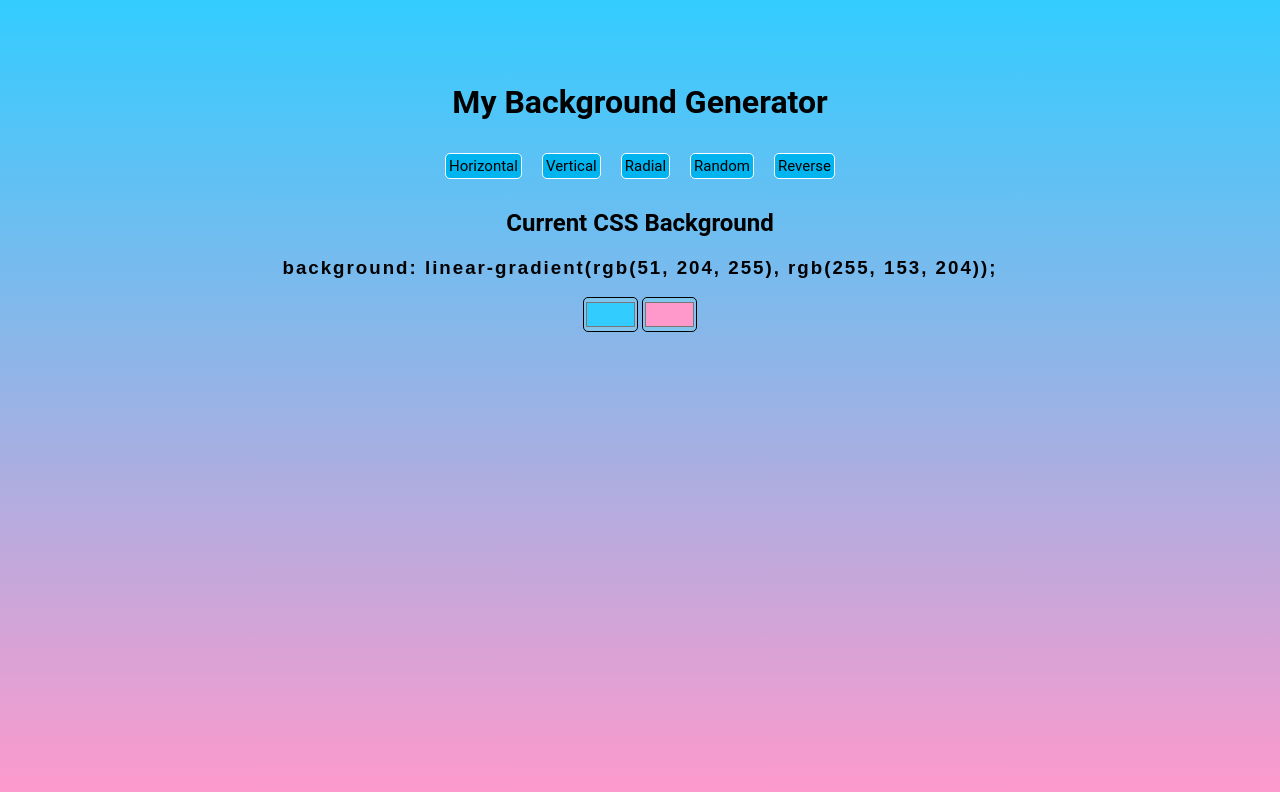
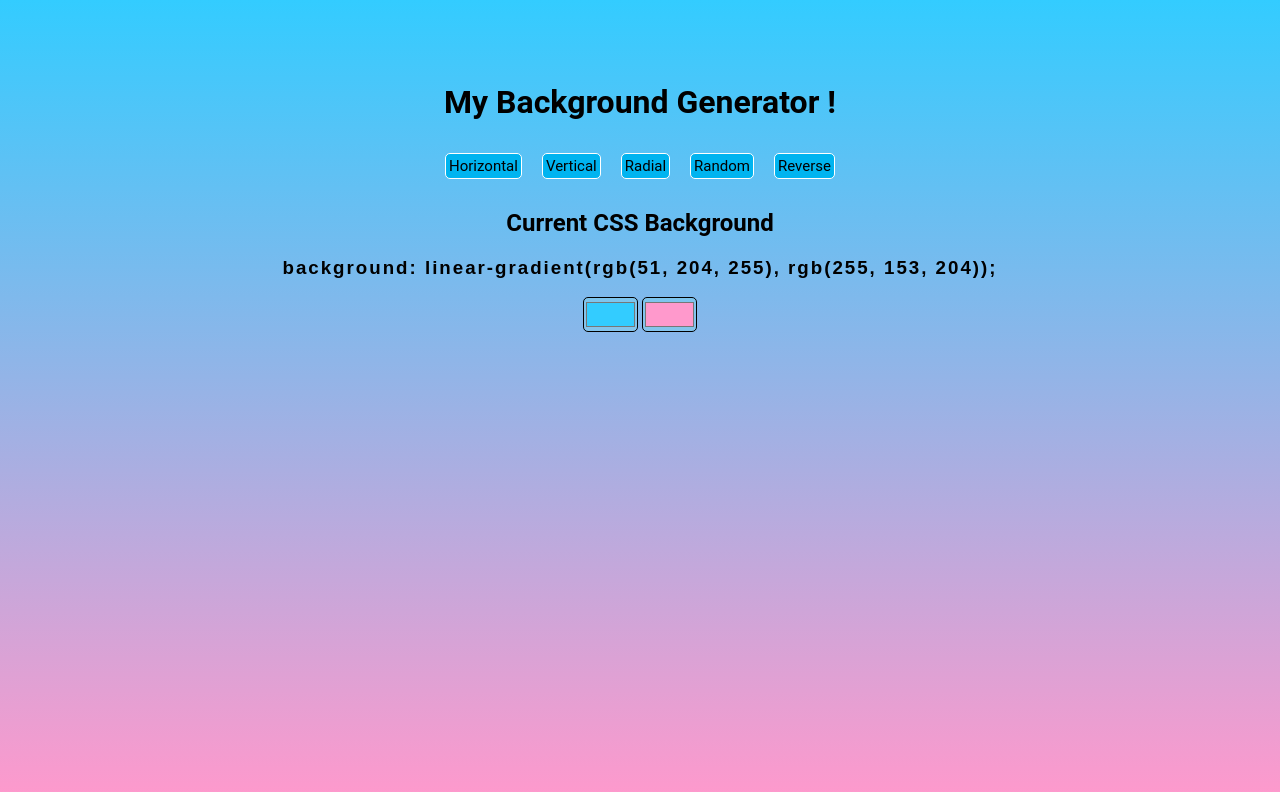
Before and after one commit to onitel/Backgroung-CSS-Generator, a plain HTML site: page index.html in a window 1280 px wide. Drawn offline with Linux system fonts and the light colour scheme.

Commit message:
adding !

```diff
--- a/index.html
+++ b/index.html
@@ -8,7 +8,7 @@
     <body id="gradient">
         <div>
             <br><br><br>
-            <h1>My Background Generator</h1>
+            <h1>My Background Generator !</h1>
 
             <div class="buttons">
                 <button id="horizontal">Horizontal</button>
```
